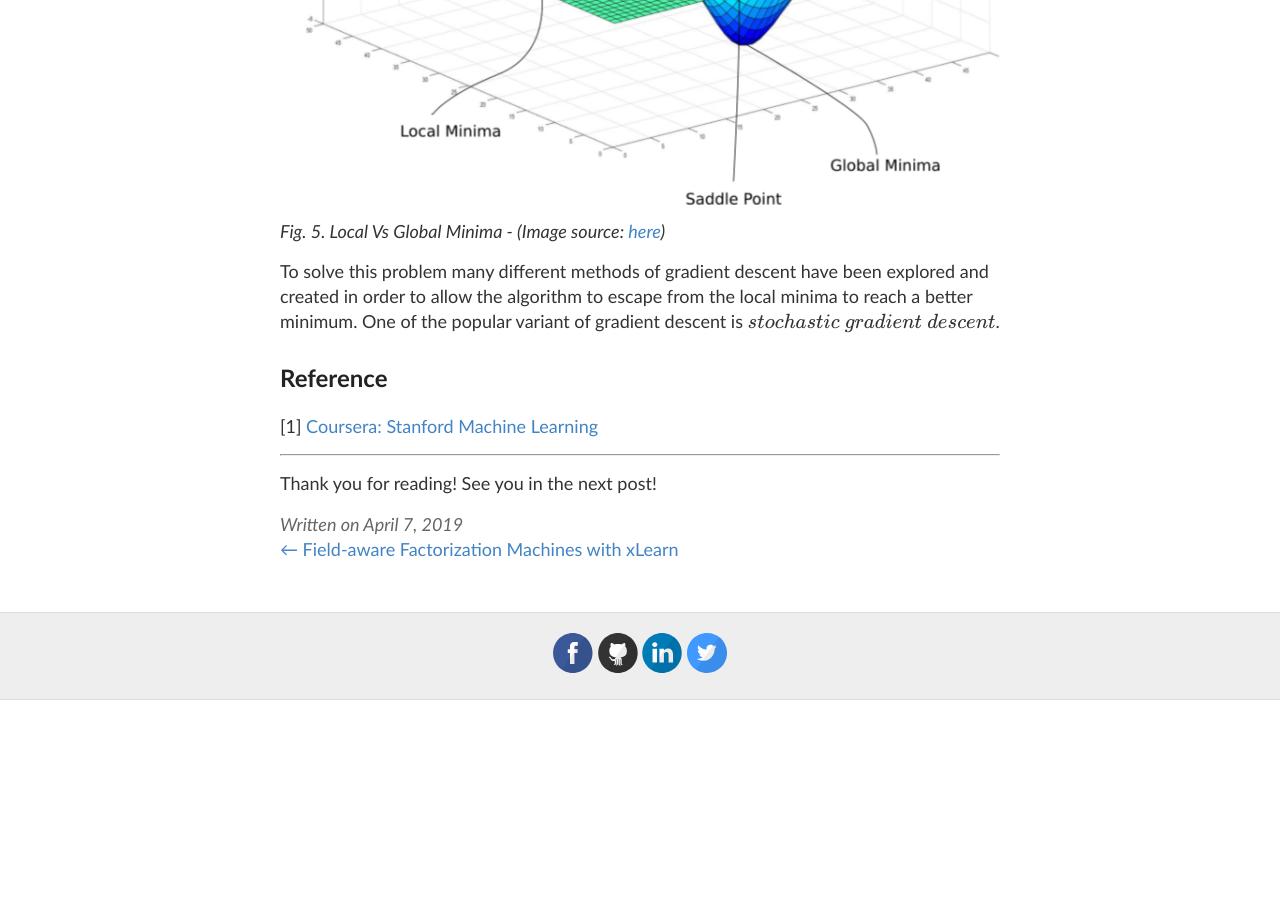
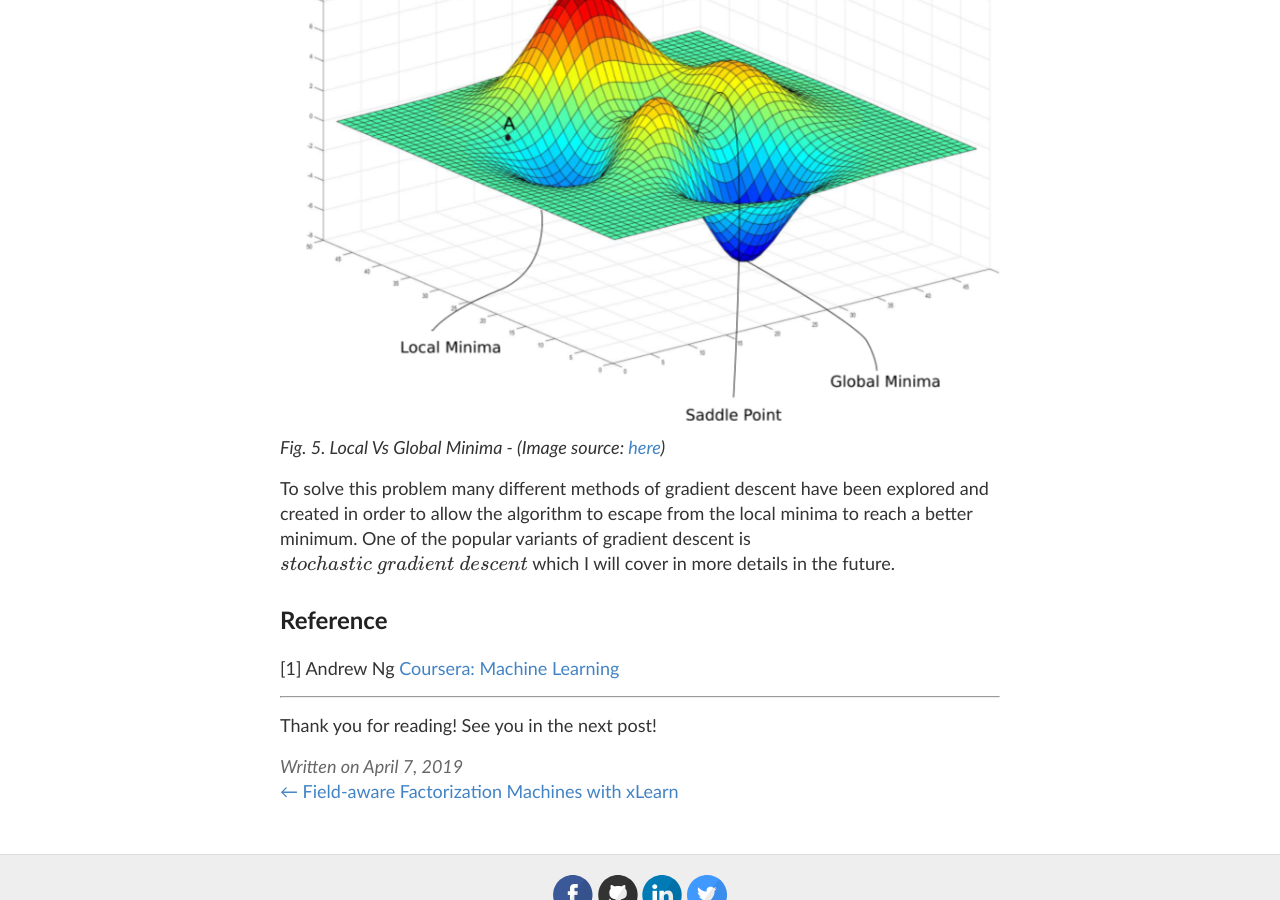
Before and after one commit to wngaw/wngaw.github.io, a Jekyll site: the page built from _posts/2019-04-07-linear-regression.md, in a window 1280 px wide and 900 px high, scrolled down 4647 px. Built offline with Jekyll 4.4.1, drawn with Linux system fonts in a browser that asks for light colours; formulas are drawn with MathJax 3; before the commit the page ends 5347 px from its top, so only the background shows below that; some of the changed text lies outside the part shown.

Commit message:
spelling error

```diff
--- a/_posts/2019-04-07-linear-regression.md
+++ b/_posts/2019-04-07-linear-regression.md
@@ -24,6 +24,11 @@ $$
 \end{align}
 $$
 
+where
+
+- $$x$$ is the independent variables
+- $$\theta$$ is the optimized parameters for each independent variable
+
 ## Cost function
 
 A cost function measures the prediction accuracy of the hypothesis. For linear regression, a common cost function is the $$\textit{mean squared error}$$, which calculates the average squared distances between the predicted values and actual values.
@@ -33,6 +38,11 @@ $$
 J(\theta_0,\ \ldots,\ \theta_n) = \frac{1}{m} \sum\limits_{i=1}^m (\text{h}_\theta(x^i) - y^i )
 \end{align}
 $$
+
+where
+
+- $$n$$ is the number of independent variables
+- $$m$$ is the number of training examples
 
 The overall objective is to minimise the cost function by iterating through different values of $$\theta$$. The lowest possible value of the cost function is also known as the global minimum. The final linear regression model will hold the values of $$\theta$$ that yields the lowest cost function.
 
@@ -60,9 +70,8 @@ The gradient descent algorithm is as follows:
 
 $$
 \begin{align}
-\text{repeat until convergence}\left \{ \\
-\theta_j := \theta_j - \alpha \frac{\partial}{\partial \theta_j} J(\theta_0,\ \ldots,\ \theta_n) \\
-\right \}
+\text{repeat until convergence} \ \left \{
+\theta_j := \theta_j - \alpha \frac{\partial}{\partial \theta_j} J(\theta_0,\ \ldots,\ \theta_n) \right \}\\
 \end{align}
 $$
 
@@ -130,11 +139,11 @@ Even when the values of $$\theta$$ converges, we need to be aware that the cost
 *Fig. 5. Local Vs Global Minima - (Image source: [here](https://blog.goodaudience.com/gradient-descent-for-linear-regression-explained-7c60bc414bdd))*
 <br />
 
-To solve this problem many different methods of gradient descent have been explored and created in order to allow the algorithm to escape from the local minima to reach a better minimum. One of the popular variant of gradient descent is $$\textit{stochastic gradient descent}$$.
+To solve this problem many different methods of gradient descent have been explored and created in order to allow the algorithm to escape from the local minima to reach a better minimum. One of the popular variants of gradient descent is $$\textit{stochastic gradient descent}$$ which I will cover in more details in the future.
 
 ## Reference
 
-[1] [Coursera: Stanford Machine Learning](https://www.coursera.org/learn/machine-learning)
+[1] Andrew Ng [Coursera: Machine Learning](https://www.coursera.org/learn/machine-learning)
 
 ---
 
```
